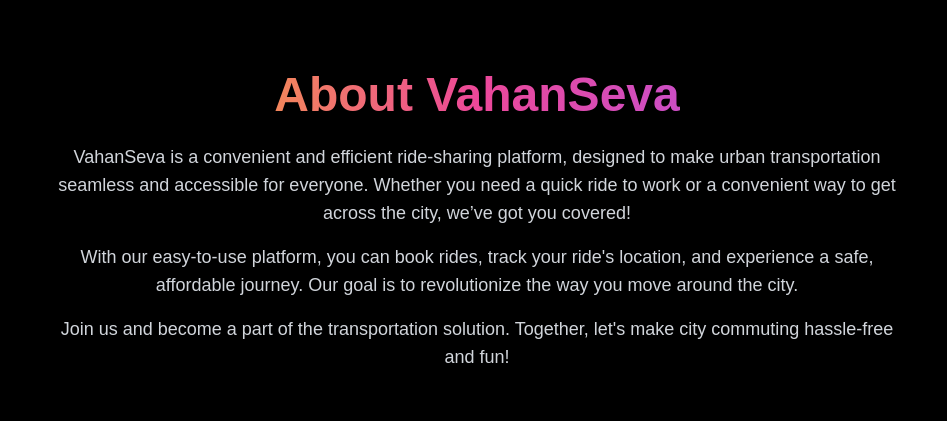
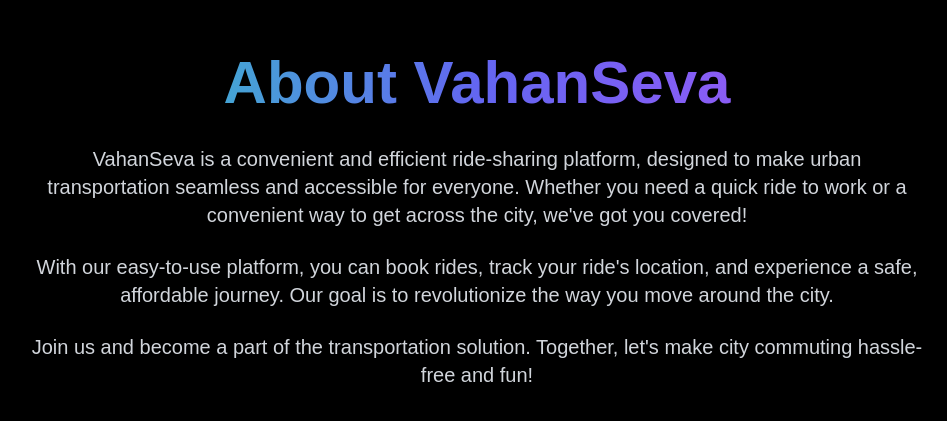
Before and after one commit to Harish01234/vahanseva, a Next.js app: page /about in a window 1280 px wide. Shown: the part 179-600 px from the top of the page, without its empty margins (163-1110 px from the left). Built offline with nearby package versions, Linux system fonts and the light colour scheme.

Commit message:
aboutus page problm solved

```diff
--- a/src/app/about/page.tsx
+++ b/src/app/about/page.tsx
@@ -6,19 +6,21 @@
       <Head>
         <title>About Us - VahanSeva</title>
       </Head>
-      <div className="min-h-screen bg-black text-white flex items-center justify-center">
-        <div className="max-w-4xl mx-auto px-4 text-center">
-          <h1 className="text-5xl font-bold text-transparent bg-clip-text bg-gradient-to-r from-yellow-400 via-pink-500 to-purple-500 mb-6">
+      <div className="min-h-screen bg-black text-white flex items-center justify-center px-4 py-12 sm:py-24">
+        <div className="max-w-4xl mx-auto text-center">
+          {/* Modern Gradient Title */}
+          <h1 className="text-4xl sm:text-6xl font-extrabold text-transparent bg-clip-text bg-gradient-to-r from-teal-400 via-indigo-500 to-purple-500 mb-8">
             About VahanSeva
           </h1>
-          <p className="text-lg mb-4 text-gray-300">
-            VahanSeva is a convenient and efficient ride-sharing platform, designed to make urban transportation seamless and accessible for everyone. Whether you need a quick ride to work or a convenient way to get across the city, we’ve got you covered!
+          {/* Content */}
+          <p className="text-lg sm:text-xl mb-6 text-gray-300 leading-relaxed">
+            VahanSeva is a convenient and efficient ride-sharing platform, designed to make urban transportation seamless and accessible for everyone. Whether you need a quick ride to work or a convenient way to get across the city, we&apos;ve got you covered!
           </p>
-          <p className="text-lg mb-4 text-gray-300">
-            With our easy-to-use platform, you can book rides, track your ride's location, and experience a safe, affordable journey. Our goal is to revolutionize the way you move around the city.
+          <p className="text-lg sm:text-xl mb-6 text-gray-300 leading-relaxed">
+            With our easy-to-use platform, you can book rides, track your ride&apos;s location, and experience a safe, affordable journey. Our goal is to revolutionize the way you move around the city.
           </p>
-          <p className="text-lg text-gray-300">
-            Join us and become a part of the transportation solution. Together, let's make city commuting hassle-free and fun!
+          <p className="text-lg sm:text-xl text-gray-300 leading-relaxed">
+            Join us and become a part of the transportation solution. Together, let&apos;s make city commuting hassle-free and fun!
           </p>
         </div>
       </div>
```
